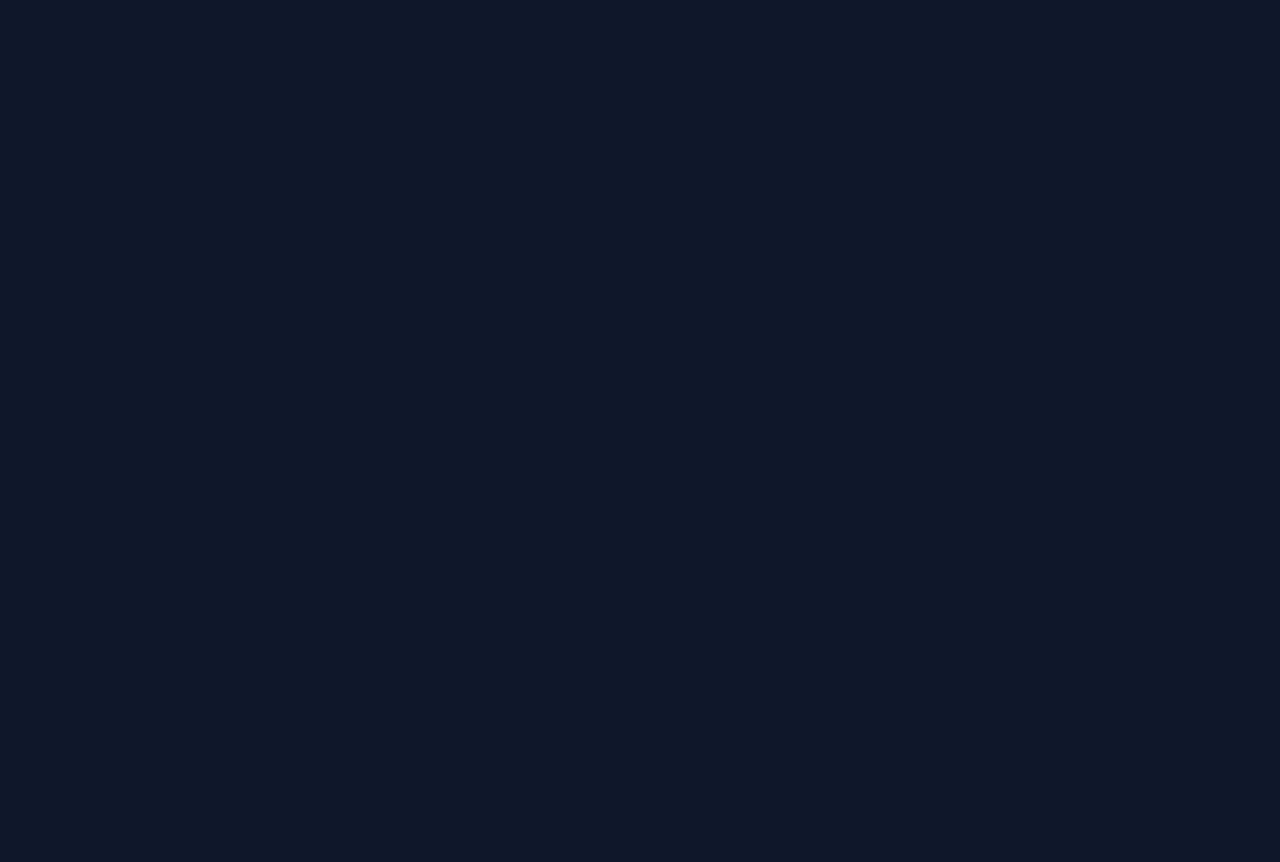
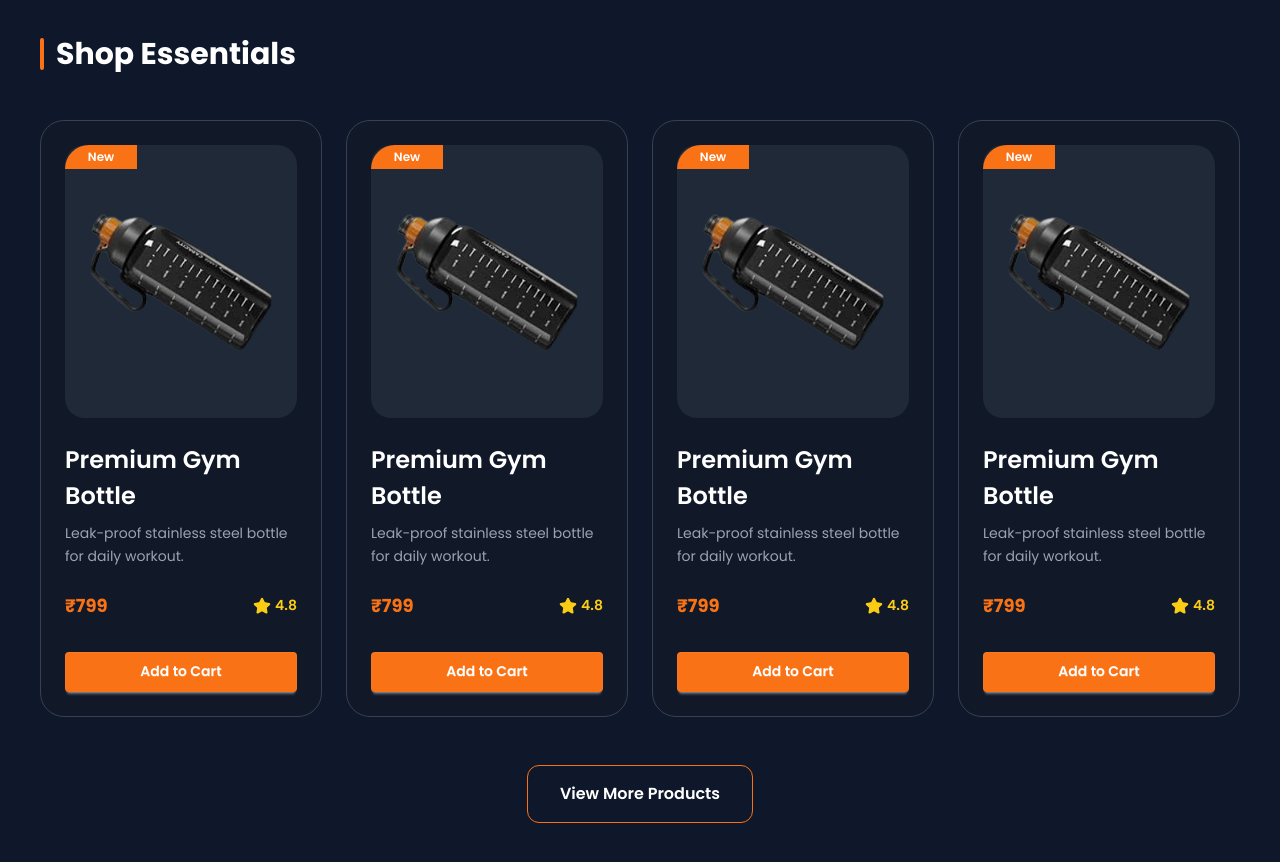
Before and after one commit to Winbac/fitnessbridge, a Next.js app: page / in a window 1280 px wide. Shown: the part 1280-2142 px from the top of the page. Before the commit the page ends 1236 px from the top, so only its background shows below. Built offline with nearby package versions, Linux system fonts and the light colour scheme.

Commit message:
Added shop essentials section and shop page

```diff
--- a/app/globals.css
+++ b/app/globals.css
@@ -1,4 +1,6 @@
 @import "tailwindcss";
+@plugin "daisyui";
+
 
 :root {
   --background: #0F172A;
--- a/app/page.tsx
+++ b/app/page.tsx
@@ -1,6 +1,7 @@
 import Hero from "@/components/sections/Hero";
 import ServicesMarquee from "@/components/sections/ServicesMarquee";
 import WhyChooseUs from "@/components/sections/WhyChooseUs";
+import ShopEssentials from "@/components/sections/ShopEssentials";
 
 export default function Home() {
   return (
@@ -8,6 +9,7 @@ export default function Home() {
       <Hero />
       <ServicesMarquee />
       <WhyChooseUs />
+      <ShopEssentials />
     </main>
   );
 }
--- /dev/null
+++ b/app/shop/page.tsx
@@ -0,0 +1,52 @@
+import Container from "@/components/layout/Container";
+import ProductCard from "@/components/ui/ProductCard";
+import { products } from "@/data/products";
+import Link from "next/link";
+
+const categories = [
+  "All",
+  "Protein",
+  "Pre Workout",
+  "Bottles",
+  "Gym Accessories",
+];
+
+export default function ShopPage() {
+  return (
+    <main className="min-h-screen bg-[#0F172A] pt-[120px]">
+      <Container>
+  <div className="mb-10">
+  <Link
+    href="/"
+    className="mb-8 inline-flex items-center gap-2 text-[#D1D5DB] transition hover:text-[#F97316]"
+  >
+    ← Back to Home
+  </Link>
+
+  <h1 className="text-5xl font-bold text-white">Shop Products</h1>
+
+  <p className="mt-3 text-[#D1D5DB]">
+    Choose protein, bottles, and gym essentials.
+  </p>
+</div>
+
+        <div className="mb-10 flex flex-wrap gap-4">
+          {categories.map((category) => (
+            <button
+              key={category}
+              className="rounded-xl border border-[#374151] px-5 py-3 font-semibold text-white hover:border-[#F97316] hover:text-[#F97316]"
+            >
+              {category}
+            </button>
+          ))}
+        </div>
+
+        <div className="grid gap-6 sm:grid-cols-2 lg:grid-cols-4">
+          {products.map((product) => (
+            <ProductCard key={product.id} {...product} />
+          ))}
+        </div>
+      </Container>
+    </main>
+  );
+}
--- /dev/null
+++ b/components/sections/ShopEssentials.tsx
@@ -0,0 +1,35 @@
+import Container from "@/components/layout/Container";
+import ProductCard from "@/components/ui/ProductCard";
+import { products } from "@/data/products";
+import SectionHeading from "../ui/SectionHeading";
+import Link from "next/link";
+
+export default function ShopEssentials() {
+  return (
+    <section className="bg-[#0F172A] py-20">
+
+      <Container>
+        <div className="mb-12">
+          <SectionHeading title="Shop Essentials" />
+        </div>
+
+        <div className="grid gap-6 lg:grid-cols-4">
+          {products.map((product) => (
+            <ProductCard
+              key={product.id}
+              {...product}
+            />
+          ))}
+        </div>
+        <div className="mt-12 flex justify-center">
+  <Link
+    href="/shop"
+    className="rounded-xl border border-[#F97316] px-8 py-4 font-semibold text-white transition hover:bg-[#F97316]"
+  >
+    View More Products
+  </Link>
+</div>
+      </Container>
+    </section>
+  );
+}
--- a/components/sections/WhyChooseUs.tsx
+++ b/components/sections/WhyChooseUs.tsx
@@ -27,7 +27,7 @@ export default function WhyChooseUs() {
       <Container>
         <div className="grid items-center gap-1 lg:grid-cols-2">
         <div className="relative flex justify-center lg:justify-start">
-  <div className="relative lg:-ml-10">
+  <div className="relative lg:-ml-0">
     <Image
       src="/Image/group 1.png"
       alt="Personal trainer guiding gym member"
--- /dev/null
+++ b/components/ui/ProductCard.tsx
@@ -0,0 +1,68 @@
+import Image from "next/image";
+import { Star } from "lucide-react";
+
+type ProductCardProps = {
+  name: string;
+  image: string;
+  price: string;
+  rating: string;
+  description: string;
+  isNew: boolean;
+};
+
+export default function ProductCard({
+  name,
+  image,
+  price,
+  rating,
+  description,
+  isNew,
+}: ProductCardProps) {
+  return (
+    <div className="card rounded-[24px] border border-[#374151] bg-[#111827] p-6 transition duration-300 hover:-translate-y-2 hover:border-[#F97316]">
+
+      {/* Badge */}
+     {isNew && (
+  <div className="absolute left-6 top-6 z-10 flex h-[24px] w-[72px] items-center justify-center rounded-tl-[32px] bg-[#F97316] text-xs font-semibold text-white">
+    New
+  </div>
+)}
+
+      {/* Image Container */}
+      <figure className="rounded-[20px] bg-[#1F2937] p-6">
+        <Image
+          src="/Image/download-removebg-preview.png"
+          alt={name}
+          width={225}
+          height={225}
+          className="mx-auto h-[225px] w-[225px] object-contain"
+        />
+      </figure>
+
+      <div className="card-body p-0 pt-6">
+        <h2 className="text-[24px] font-semibold text-white">
+          {name}
+        </h2>
+
+        <p className="text-sm leading-relaxed text-[#9CA3AF]">
+          {description}
+        </p>
+
+        <div className="mt-4 flex items-center justify-between">
+          <span className="text-lg font-bold text-[#F97316]">
+            {price}
+          </span>
+
+          <div className="flex items-center gap-1 text-[#FACC15]">
+            <Star size={18} fill="currentColor" />
+            <span className="font-semibold">{rating}</span>
+          </div>
+        </div>
+
+        <button className="btn mt-6 w-full border-none bg-[#F97316] text-white hover:bg-[#EA580C]">
+          Add to Cart
+        </button>
+      </div>
+    </div>
+  );
+}
--- /dev/null
+++ b/components/ui/SectionHeading.tsx
@@ -0,0 +1,19 @@
+// components/ui/SectionHeading.tsx
+
+type SectionHeadingProps = {
+  title: string;
+};
+
+export default function SectionHeading({
+  title,
+}: SectionHeadingProps) {
+  return (
+    <div className="mb-12 flex items-center gap-3">
+      <div className="h-[32px] w-[4px] rounded-full bg-[#F97316]" />
+
+      <h2 className="text-2xl font-bold text-white lg:text-3xl">
+        {title}
+      </h2>
+    </div>
+  );
+}
--- /dev/null
+++ b/data/products.ts
@@ -0,0 +1,39 @@
+export const products = [
+  {
+    id: 1,
+    name: "Premium Gym Bottle",
+    price: "₹799",
+    rating: "4.8",
+    description: "Leak-proof stainless steel bottle for daily workout.",
+    image: "/Image/bottle-1.png",
+    isNew: true,
+  },
+  {
+    id: 2,
+    name: "Premium Gym Bottle",
+    price: "₹799",
+    rating: "4.8",
+    description: "Leak-proof stainless steel bottle for daily workout.",
+    image: "/Image/bottle-2.png",
+    isNew: true,
+  },
+  {
+    id: 3,
+    name: "Premium Gym Bottle",
+    price: "₹799",
+    rating: "4.8",
+    description: "Leak-proof stainless steel bottle for daily workout.",
+    image: "/Image/bottle-3.png",
+    isNew: true,
+  },
+  {
+    id: 4,
+    name: "Premium Gym Bottle",
+    category: "Protein",
+    price: "₹799",
+    rating: "4.8",
+    description: "Leak-proof stainless steel bottle for daily workout.",
+    image: "/Image/bottle-4.png",
+    isNew: true,
+  },
+];
--- a/package.json
+++ b/package.json
@@ -19,6 +19,7 @@
     "@types/node": "^20",
     "@types/react": "^19",
     "@types/react-dom": "^19",
+    "daisyui": "^5.5.23",
     "eslint": "^9",
     "eslint-config-next": "16.2.9",
     "tailwindcss": "^4",
```
Also changed, not shown: public/Image/download-removebg-preview.png (added), 1 other file (tests, documents, lock files or other folders).
